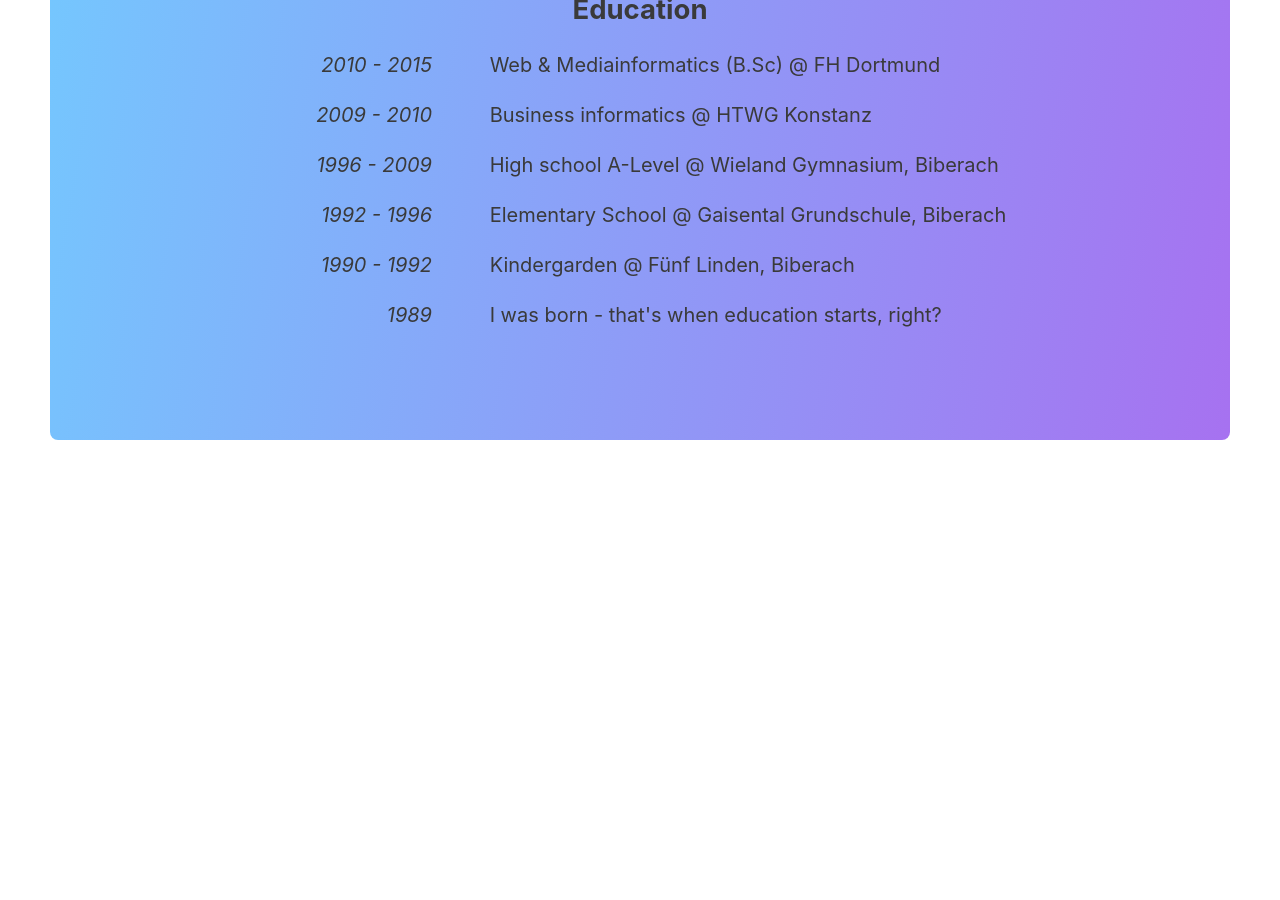
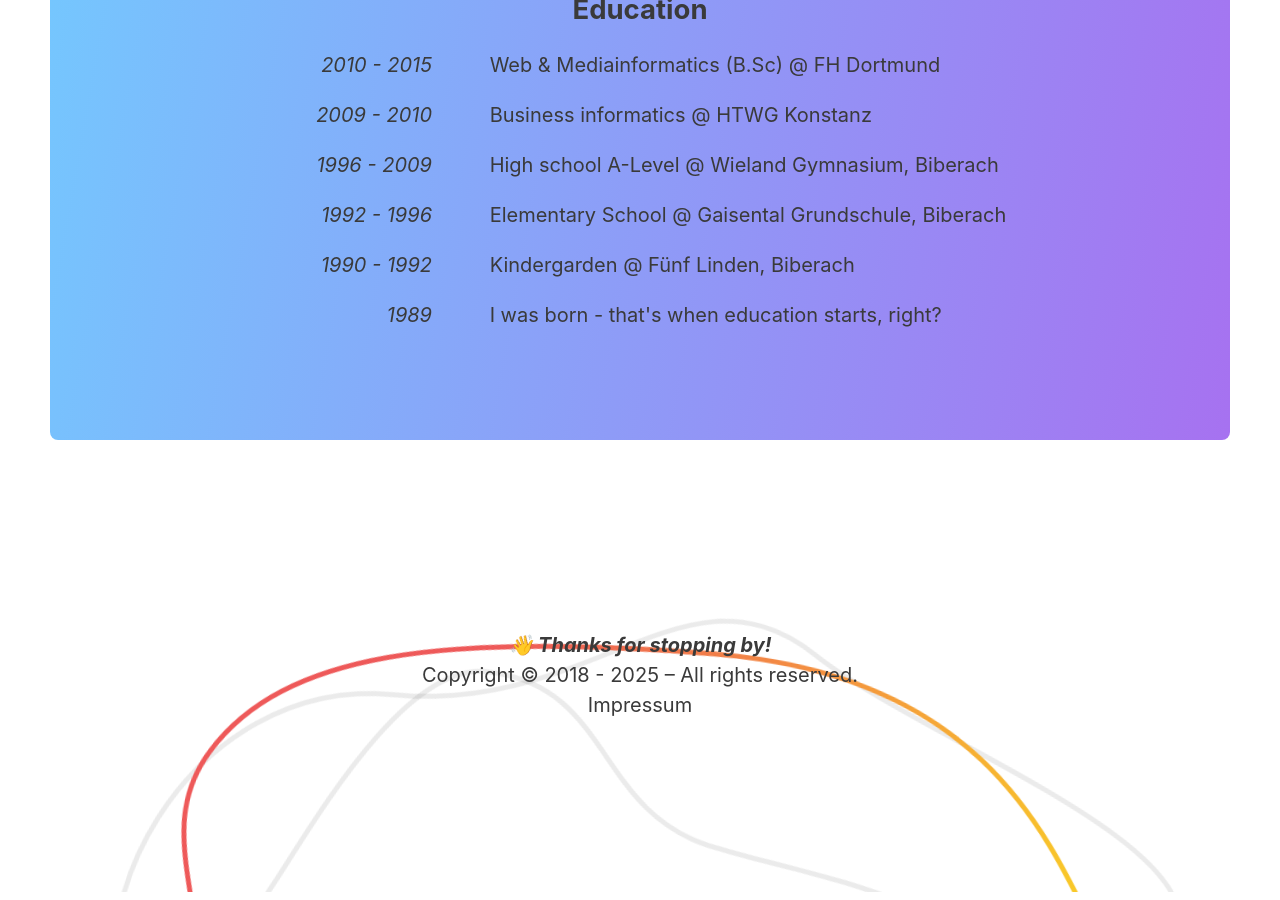
Before and after one commit to l4ci/l4ci.github.io, a Jekyll site: the page built from index.html, in a window 1280 px wide and 900 px high, scrolled down 3035 px. Built offline with Jekyll 4.4.1, drawn with Linux system fonts in a browser that asks for light colours; Markdown is read by kramdown in place of the engine named in the settings; the list of posts is cut into pages by our own code; before the commit the page ends 3585 px from its top, so only the background shows below that.

Commit message:
Update default.html

```diff
--- a/_layouts/default.html
+++ b/_layouts/default.html
@@ -37,5 +37,38 @@
   -->
 <body>
   {{ content }}
+
+  <footer class="footer section">
+    <div class="container">
+      <p><strong><em>👋 Thanks for stopping by!</em></strong></p>
+      <p>Copyright &copy; 2018 -
+        <script>
+          document.write(new Date().getFullYear())
+        </script> – All rights reserved.
+      </p>
+      <p><a href="https://volkerotto.net/imprint/" title="Show the legal summary">Impressum</a></p>
+    </div>
+    <div class="lines-mask bottom">
+      <svg viewBox="0 -500 1034 792" fill="none" xmlns="http://www.w3.org/2000/svg">
+        <path class="p1"
+          d="M574.418 709.991C849.193 698.615 1001.5 570.671 944.874 479.211C888.245 387.751 932.867 308.157 914.556 201.531C902.003 128.436 668.167 112.936 570.574 73.1468C448.581 23.4107 412.158 169.418 251.968 199.191C91.7768 228.963 37.1601 449.308 141.927 547.018C246.693 644.727 299.644 721.367 574.418 709.991Z"
+          stroke="#3A3A3A" stroke-opacity="0.1" stroke-width="4" />
+        <path class="p2"
+          d="M529.998 94.502C310.797 111.162 187.057 146.767 140.498 234.502C93.9393 322.236 195.999 386.501 159.998 542.001C123.998 697.501 370.434 699.607 435.998 730.501C517.954 769.118 613.717 706.649 747.998 677.502C882.279 648.354 931.686 359.669 876.725 280.315C821.764 200.961 749.199 77.842 529.998 94.502Z"
+          stroke="url(#paint0_linear_4_305)" stroke-width="4" />
+        <path class="p3"
+          d="M842.572 294.012C750.469 179.351 605.333 233.938 509.286 244.627C413.24 255.316 384.254 158.544 287.997 190.501C222.009 212.408 210.077 372.351 200.997 423C189.646 486.312 339.736 581.894 415.497 643.5C491.257 705.106 730.997 654 760.497 515.5C779.466 426.439 934.675 408.672 842.572 294.012Z"
+          stroke="#3A3A3A" stroke-opacity="0.1" stroke-width="4" />
+        <defs>
+          <linearGradient id="paint0_linear_4_305" x1="883.798" y1="439.935" x2="314.932" y2="343.598"
+            gradientUnits="userSpaceOnUse">
+            <stop stop-color="#FAD722" />
+            <stop offset="0.9999" stop-color="#EE5959" />
+            <stop offset="1" stop-color="#EE5959" />
+          </linearGradient>
+        </defs>
+      </svg>
+    </div>
+  </footer>
 </body>
 </html>
```
